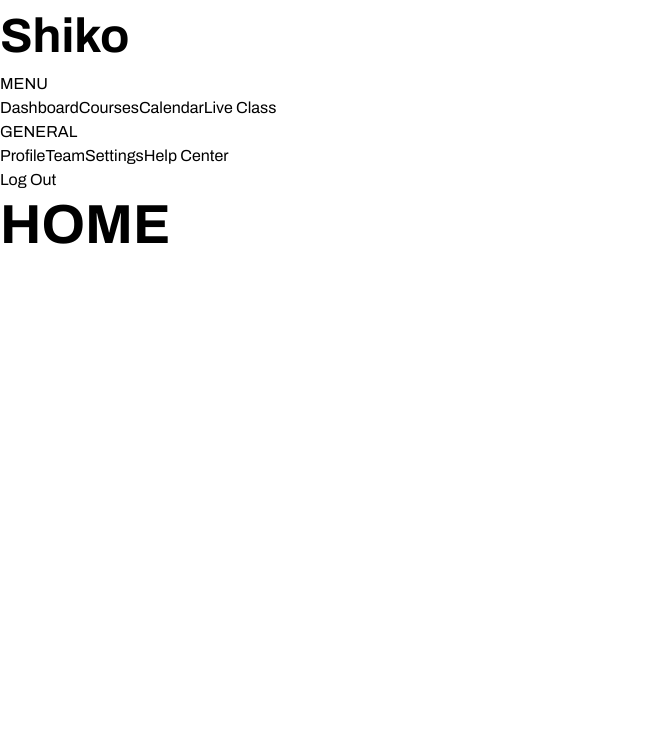
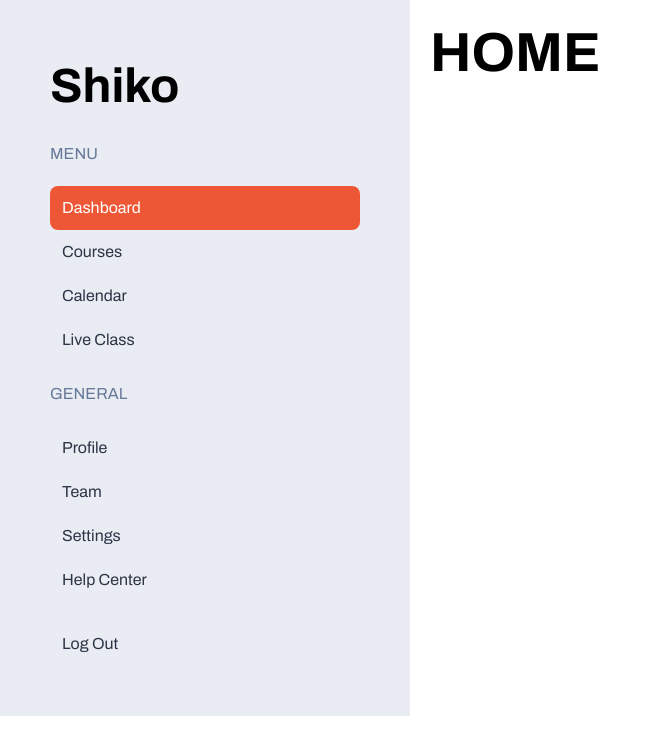
Before and after one commit to shiko-grupp1/shiko-webapp, a Next.js app: page / in a window 1280 px wide. Shown: the top 754 px of the page, without its empty margins (0-661 px from the left). Built offline with nearby package versions, Linux system fonts and the light colour scheme.

Commit message:
styled sidebar

```diff
--- a/src/app/globals.css
+++ b/src/app/globals.css
@@ -140,3 +140,52 @@ h5,
   font-weight: 700;
   line-height: 1.2;
 }
+
+/* =====================================
+        SIDEBAR
+===================================== */
+.sidebar {
+  width: 370px;
+  min-width: 370px;
+  background: var(--secondary-1);
+  padding: 30px;
+  border-radius: 25px;
+  display: flex;
+  flex-direction: column;
+  gap: 20px;
+}
+
+.sidebar-wrapper {
+  padding: 20px;
+  background: var(--secondary-1);
+}
+
+.sidebar a {
+  color: var(--secondary-6);
+  display: block;
+  padding: 10px 12px;
+  border-radius: 8px;
+  text-decoration: none;
+}
+
+.section {
+  color: var(--secondary-4);
+}
+
+.sidebar a.active {
+  background: var(--primary-3);
+  color: white;
+}
+
+.sidebar a:hover {
+  background: var(--secondary-2);
+}
+
+main {
+  flex: 1;
+  padding: 20px;
+}
+
+.layout {
+  display: flex;
+}
```
